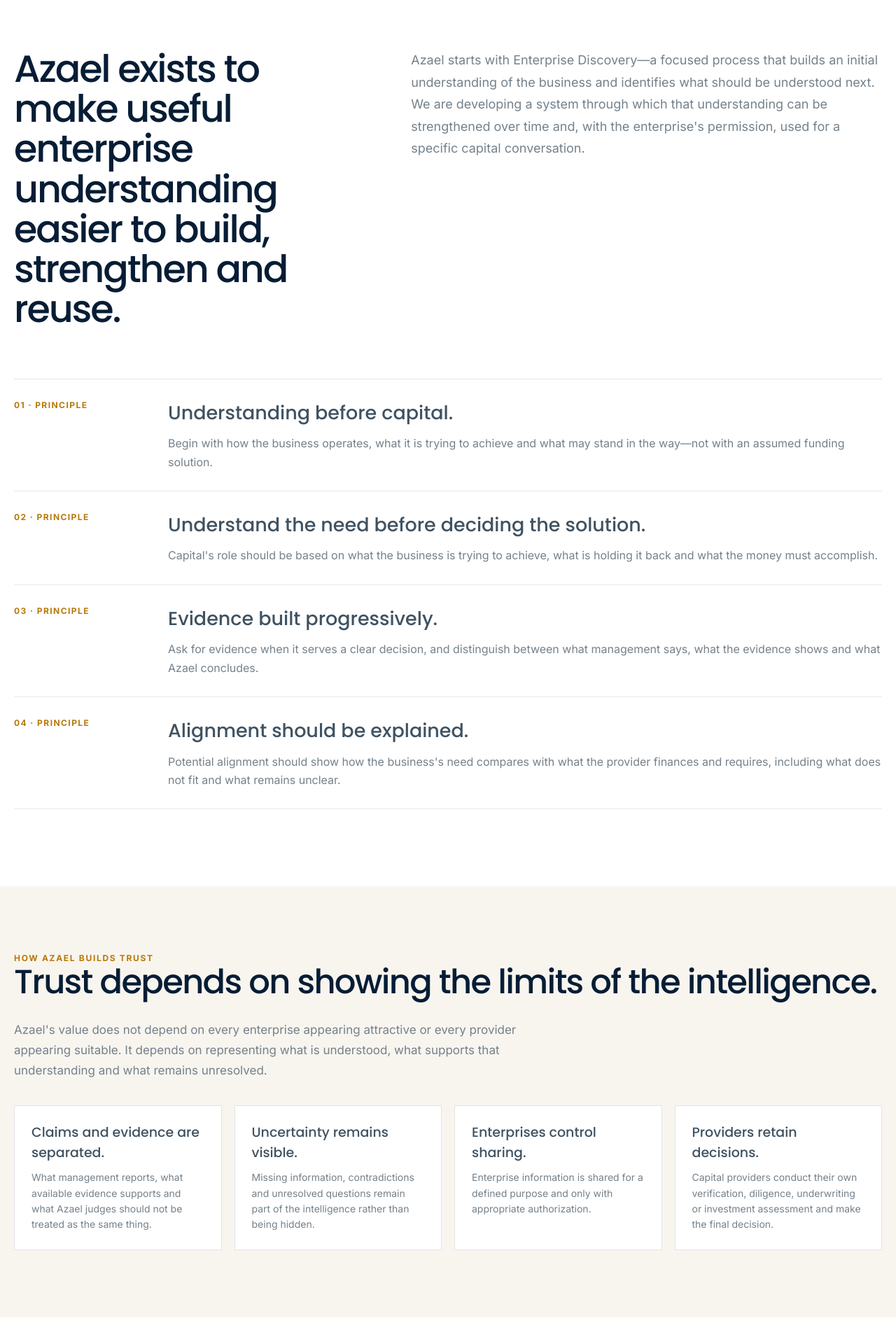
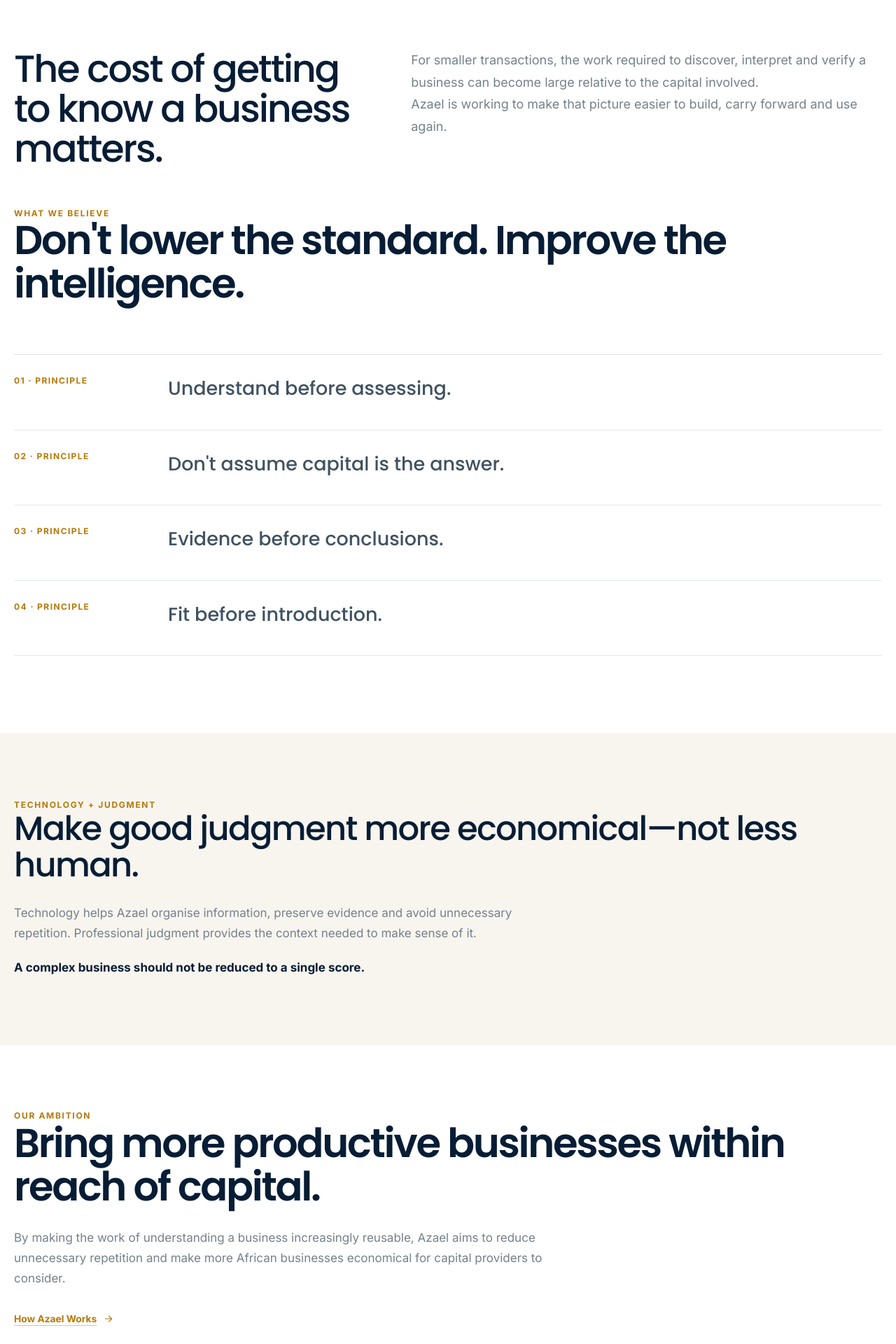
Before and after one commit to tmusoke2011/azael-website, a Next.js app: page /about in a window 1280 px wide. Shown: the part 800-2720 px from the top of the page at 70% size. Built offline with nearby package versions, Linux system fonts and the light colour scheme.

Commit message:
Rewrite About around the economics of understanding

```diff
--- a/app/about/page.tsx
+++ b/app/about/page.tsx
@@ -5,52 +5,16 @@
 import { PageHero } from "@/components/PageHero";
 
 export const metadata: Metadata = {
-  title: "About Azael — Enterprise Intelligence for African Capital Markets",
-  description:
-    "Azael is building Enterprise Intelligence that helps businesses and capital providers begin with a structured understanding of the enterprise.",
+  title: "About Azael — Better Business Understanding for Better Capital Decisions",
+  description: "Azael is building a better way for African businesses and capital providers to reach informed capital decisions without repeatedly starting from zero.",
   alternates: { canonical: "/about" },
 };
 
 const principles = [
-  [
-    "01 · PRINCIPLE",
-    "Understanding before capital.",
-    "Begin with how the business operates, what it is trying to achieve and what may stand in the way—not with an assumed funding solution.",
-  ],
-  [
-    "02 · PRINCIPLE",
-    "Understand the need before deciding the solution.",
-    "Capital's role should be based on what the business is trying to achieve, what is holding it back and what the money must accomplish.",
-  ],
-  [
-    "03 · PRINCIPLE",
-    "Evidence built progressively.",
-    "Ask for evidence when it serves a clear decision, and distinguish between what management says, what the evidence shows and what Azael concludes.",
-  ],
-  [
-    "04 · PRINCIPLE",
-    "Alignment should be explained.",
-    "Potential alignment should show how the business's need compares with what the provider finances and requires, including what does not fit and what remains unclear.",
-  ],
-] as const;
-
-const trustPrinciples = [
-  [
-    "Claims and evidence are separated.",
-    "What management reports, what available evidence supports and what Azael judges should not be treated as the same thing.",
-  ],
-  [
-    "Uncertainty remains visible.",
-    "Missing information, contradictions and unresolved questions remain part of the intelligence rather than being hidden.",
-  ],
-  [
-    "Enterprises control sharing.",
-    "Enterprise information is shared for a defined purpose and only with appropriate authorization.",
-  ],
-  [
-    "Providers retain decisions.",
-    "Capital providers conduct their own verification, diligence, underwriting or investment assessment and make the final decision.",
-  ],
+  "Understand before assessing.",
+  "Don't assume capital is the answer.",
+  "Evidence before conclusions.",
+  "Fit before introduction.",
 ] as const;
 
 export default function AboutPage() {
@@ -59,68 +23,49 @@
       <PageHero
         image="https://images.pexels.com/photos/30677714/pexels-photo-30677714.jpeg?auto=compress&cs=tinysrgb&w=2200"
         eyebrow="ABOUT AZAEL"
-        title="The capital gap is also an intelligence gap."
-        body="Businesses need to understand what their journeys require before they pursue capital. Capital providers need enough context to decide where serious assessment is worthwhile. Azael exists to build the intelligence between those decisions."
+        title="Better capital decisions begin with seeing the business clearly."
+        body="Too many productive African businesses are difficult and expensive for capital providers to assess. Azael is building a better way to bridge that gap."
       />
 
       <section className="about-editorial-approved">
         <div className="container-page">
           <div className="about-lead-approved">
-            <h2>Azael exists to make useful enterprise understanding easier to build, strengthen and reuse.</h2>
+            <h2>The cost of getting to know a business matters.</h2>
             <div>
-              <p>
-                Azael starts with Enterprise Discovery—a focused process that builds an initial understanding of the business and identifies what should be understood next.
-              </p>
-              <p className="mt-5">
-                We are developing a system through which that understanding can be strengthened over time and, with the enterprise&apos;s permission, used for a specific capital conversation.
-              </p>
+              <p>For smaller transactions, the work required to discover, interpret and verify a business can become large relative to the capital involved.</p>
+              <p className="mt-5">Azael is working to make that picture easier to build, carry forward and use again.</p>
             </div>
           </div>
-          <div className="beliefs-approved">
-            {principles.map(([number, heading, copy]) => (
-              <div className="belief-approved" key={number}>
-                <div className="num">{number}</div>
-                <div>
-                  <h3>{heading}</h3>
-                  <p>{copy}</p>
+          <div className="mt-14">
+            <p className="kicker">WHAT WE BELIEVE</p>
+            <h2 className="approved-title mt-4">Don&apos;t lower the standard. Improve the intelligence.</h2>
+            <div className="beliefs-approved mt-9">
+              {principles.map((principle, index) => (
+                <div className="belief-approved" key={principle}>
+                  <div className="num">0{index + 1} · PRINCIPLE</div>
+                  <div><h3>{principle}</h3></div>
                 </div>
-              </div>
-            ))}
+              ))}
+            </div>
           </div>
         </div>
       </section>
 
       <section className="trust-band-approved">
         <div className="container-page">
-          <p className="kicker">HOW AZAEL BUILDS TRUST</p>
-          <h2>Trust depends on showing the limits of the intelligence.</h2>
-          <p className="approved-copy">
-            Azael&apos;s value does not depend on every enterprise appearing attractive or every provider appearing suitable. It depends on representing what is understood, what supports that understanding and what remains unresolved.
-          </p>
-          <div className="trust-grid-approved">
-            {trustPrinciples.map(([heading, copy]) => (
-              <article className="trust-item-approved" key={heading}>
-                <h3>{heading}</h3>
-                <p>{copy}</p>
-              </article>
-            ))}
-          </div>
+          <p className="kicker">TECHNOLOGY + JUDGMENT</p>
+          <h2>Make good judgment more economical—not less human.</h2>
+          <p className="approved-copy">Technology helps Azael organise information, preserve evidence and avoid unnecessary repetition. Professional judgment provides the context needed to make sense of it.</p>
+          <p className="approved-copy mt-5"><strong>A complex business should not be reduced to a single score.</strong></p>
         </div>
       </section>
 
       <section className="approved-section">
         <div className="container-page">
-          <p className="kicker">WHAT WE ARE BUILDING</p>
-          <h2 className="approved-title mt-4">Enterprise Discovery today. Reusable intelligence over time.</h2>
-          <p className="approved-copy mt-7">
-            Today, Enterprise Discovery gives a business an initial understanding, Azael&apos;s first judgment about what matters most, a concise Discovery Brief and a clear next step.
-          </p>
-          <p className="approved-copy mt-5">
-            Azael is building a system that can strengthen and reuse this understanding, relate it to what capital providers finance and require, and explain where alignment may—or may not—exist. Where appropriate, this may support an introduction made with the enterprise&apos;s authorization.
-          </p>
-          <Link href="/how-azael-works" className="text-link mt-8">
-            See How Azael Works <Arrow className="arrow h-4 w-4" />
-          </Link>
+          <p className="kicker">OUR AMBITION</p>
+          <h2 className="approved-title mt-4">Bring more productive businesses within reach of capital.</h2>
+          <p className="approved-copy mt-7">By making the work of understanding a business increasingly reusable, Azael aims to reduce unnecessary repetition and make more African businesses economical for capital providers to consider.</p>
+          <Link href="/how-azael-works" className="text-link mt-8">How Azael Works <Arrow className="arrow h-4 w-4" /></Link>
         </div>
       </section>
 
```
